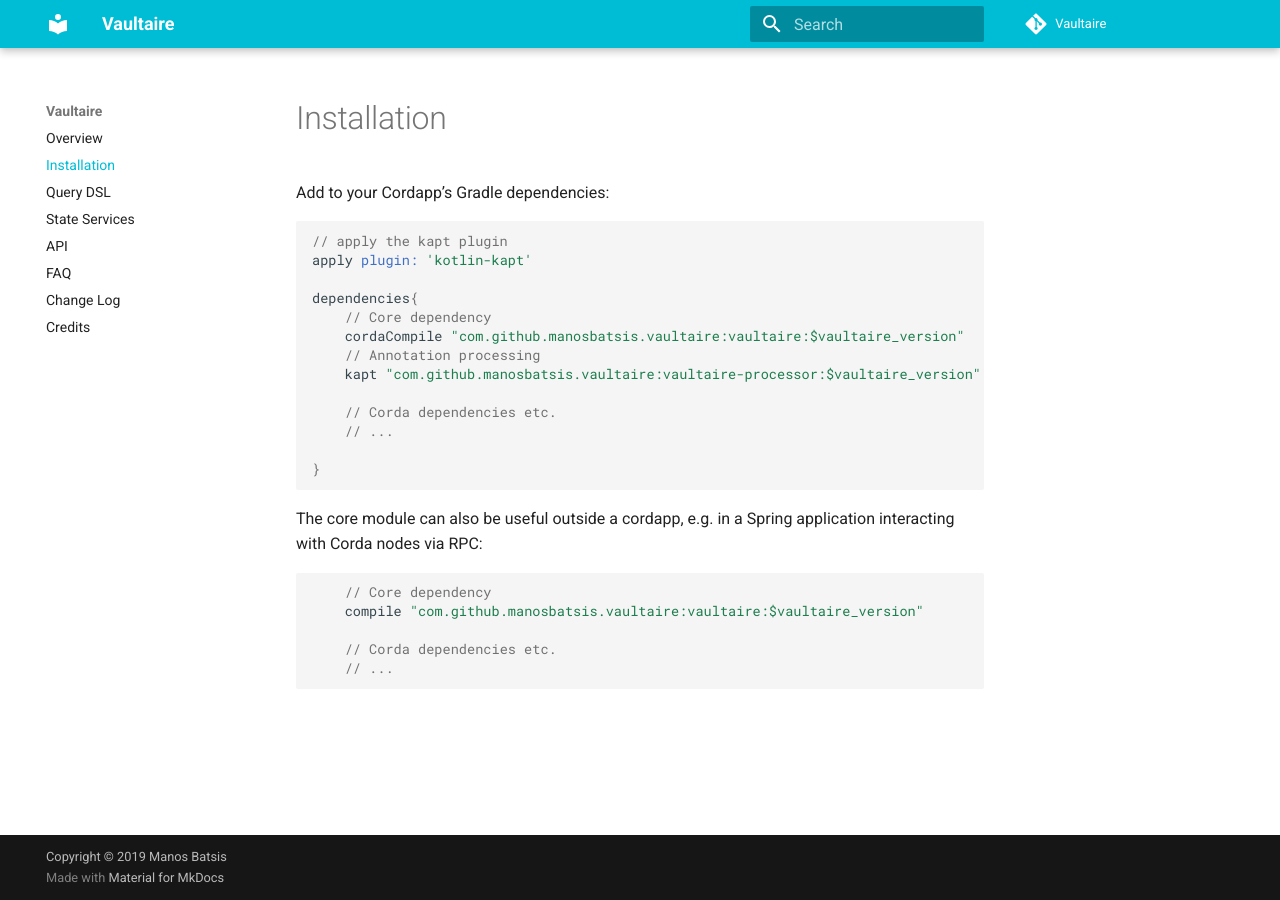
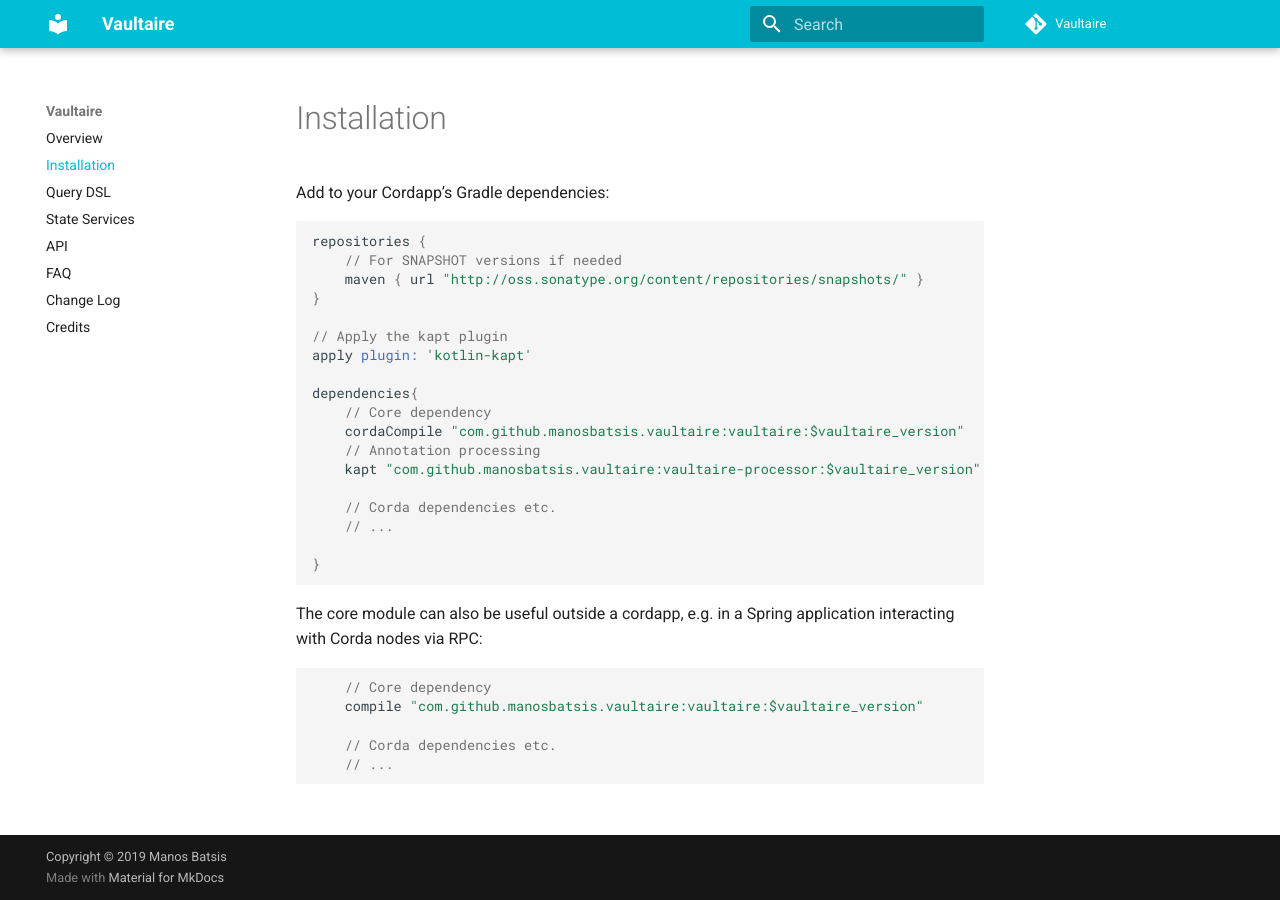
Before and after one commit to manosbatsis/vaultaire, an MkDocs documentation site: the page built from docs/installation.md, in a window 1280 px wide. Built offline with MkDocs 1.6.1 and Material for MkDocs 9.7.7, drawn with Linux system fonts in a browser that asks for light colours; comment, search, counter and statistics services are not loaded.

Commit message:
doc edit

````diff
--- a/docs/installation.md
+++ b/docs/installation.md
@@ -5,7 +5,13 @@
 Add to your Cordapp's Gradle dependencies:
 
 ```groovy
-// apply the kapt plugin
+
+repositories {
+    // For SNAPSHOT versions if needed
+    maven { url "http://oss.sonatype.org/content/repositories/snapshots/" }
+}
+
+// Apply the kapt plugin
 apply plugin: 'kotlin-kapt'
 
 dependencies{
````
